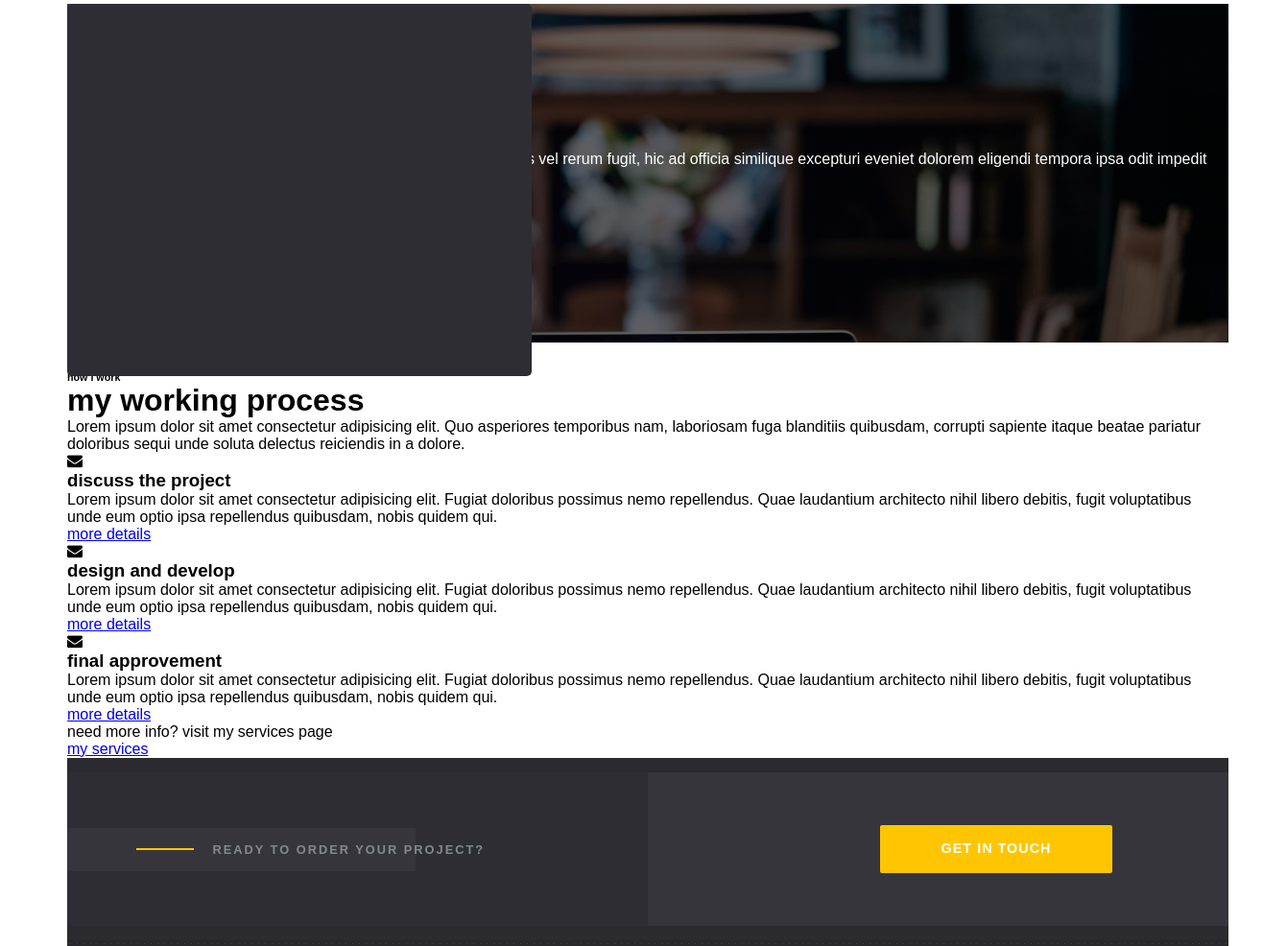
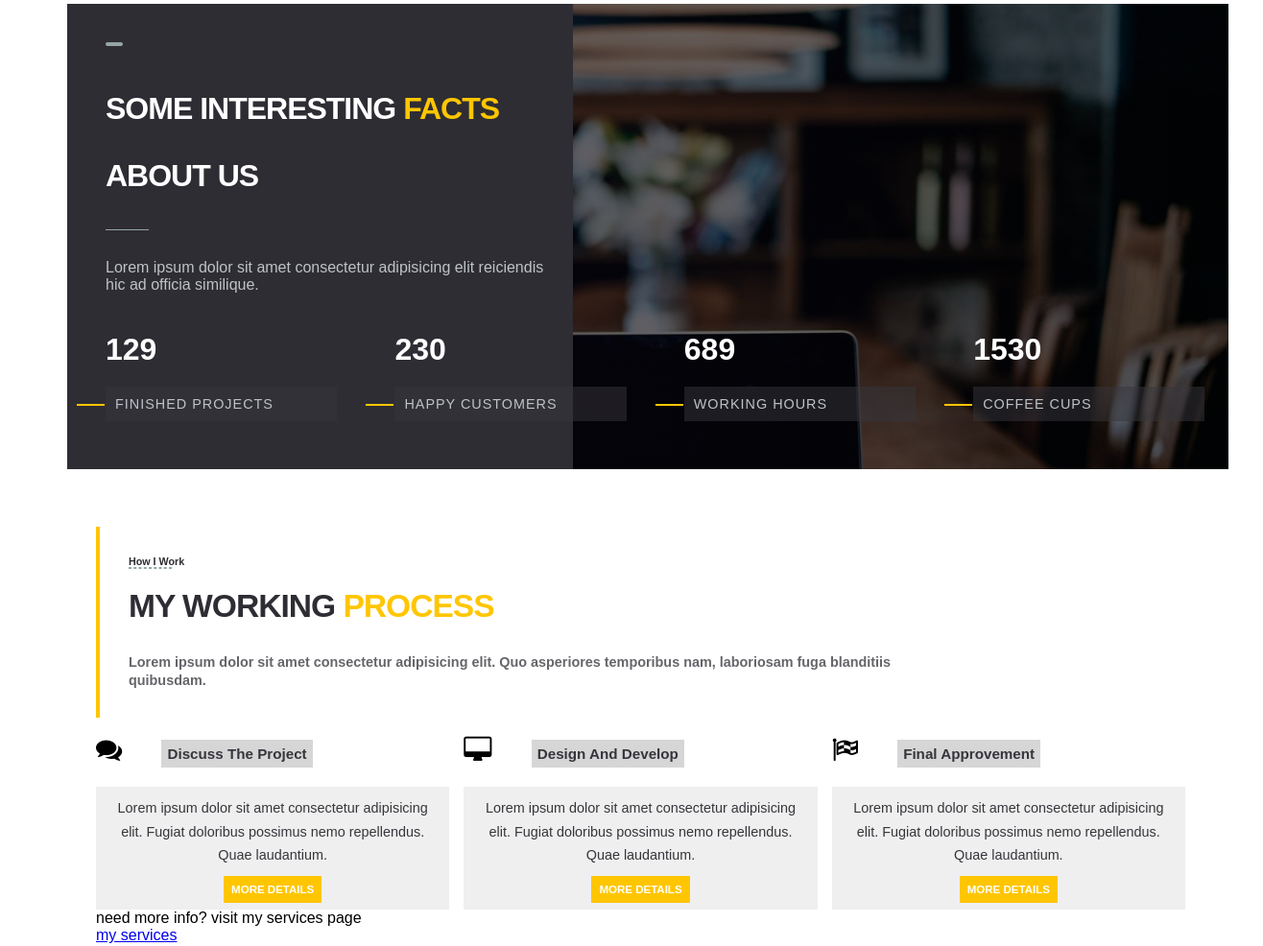
Before and after one commit to moaelkady/PSG-Theme-A-Pug-Sass-and-Gulp-Project, a website: page stage/html/index.pug in a window 1280 px wide. Shown: the part 1462-2448 px from the top of the page at 96% size, 1316 px wide, since content can reach past the window. Drawn offline with nearby package versions, Linux system fonts and the light colour scheme; files that its build step writes are made by us from their sources; files whose address does not match are found by name.

Commit message:
edits to main page

```diff
--- a/stage/css/sass/pages/_home.scss
+++ b/stage/css/sass/pages/_home.scss
@@ -177,7 +177,6 @@
       .section-three {
         margin: 30px 0;
         position: relative;
-        .container {
         min-height: 100%;
         background: linear-gradient(
             90deg,
@@ -189,25 +188,19 @@
         background-attachment: fixed;
         padding: 20px;
         color: $flatWhite;
-          &::before {
-            position: absolute;
-            content: "";
-            display: inline-block;
-            margin: -20px 0 0 -20px;
-            border-radius: 0;
-            width: 40%;
-            height: 110%;
+        .container {
           background-color: $flatDark;
-            border-radius: 5px;
-            margin-bottom: 30px;
-            z-index: 0;
-          }
+          margin: -20px;
+          width: 45%;
+          white-space: nowrap;
+          padding: 40px;
           .head-container {
             h2 {
               text-transform: uppercase;
               font-weight: 900;
-              font-size: 1.6em;
-              letter-spacing: -2px;
+              font-size: 2em;
+              letter-spacing: -1px;
+              line-height: 2.2;
               &::before {
                 content: "";
                 display: block;
@@ -220,27 +213,146 @@
               &::after {
                 content: "";
                 display: block;
-                width: 8%;
+                width: 10%;
                 height: 1px;
                 background-color: $flatGrayAlt;
                 margin: 20px 0;
               }
             }
             p {
+              color: $flatSilver;
+              margin: 30px 0;
             }
           }
           .desc-container {
+            display: flex;
+            width: 270%;
+            padding: 10px 0;
             .element {
+              flex: 1;
               span {
+                font-size: 2em;
+                font-weight: 900;
+                display: block;
+                margin-bottom: 20px;
               }
               p {
+                display: block;
+                background-color: $flatDarkAltLight;
+                color: $flatSilver;
+                width: 80%;
+                padding: 10px;
+                text-transform: uppercase;
+                font-size: 0.9em;
+                letter-spacing: 1px;
+                position: relative;
+                &::before {
+                  position: absolute;
+                  content: "";
+                  display: inline-block;
+                  width: 12%;
+                  height: 2px;
+                  background-color: $primary;
+                  bottom: 16px;
+                  left: -30px;
+                }
               }
             }
           }
         }
       }
       .section-four {
+        padding: 30px;
+        .container {
+          .process-heading {
+            padding: 30px;
+            border-left: 4px solid $primary;
+            width: 80%;
+            margin-bottom: 20px;
+            h6 {
+              margin-bottom: 20px;
+              color: $flatBlack;
+              text-transform: capitalize;
+              &::after {
+                content: "";
+                display: block;
+                width: 5%;
+                border: 1px dashed $flatGrayAlt;
+              }
+            }
+            h1 {
+              text-transform: uppercase;
+              font-weight: 900;
+              margin-bottom: 30px;
+              letter-spacing: -1px;
+              color: $flatDark;
+              font-size: 2.1em;
+            }
+            p {
+              line-height: 1.3;
+              font-size: 0.9em;
+              color: $flatBlackLight;
+              font-weight: 600;
+            }
+          }
+          .process-desc {
+            display: flex;
+            .element {
+              margin-right: 15px;
+              flex: 1;
+
+              i {
+                display: inline-block;
+                margin-right: 10%;
+                font-size: 1.7em;
+              }
+              h3 {
+                display: inline-block;
+                background: $lightBG;
+                color: $flatDarkAlt;
+                font-weight: 600;
+                padding: 6px;
+                text-transform: capitalize;
+                font-size: 0.95em;
+                margin-bottom: 20px;
+              }
+              .box {
+                padding: 10px;
+                line-height: 1.7;
+                background-color: $flatDarkWhite;
+                color: $flatDarkAlt;
+                text-align: center;
+                font-size: 0.9em;
+                p {
+                  margin-bottom: 10px;
+                }
+                a {
+                  text-decoration: none;
+                  cursor: pointer;
+                  color: $flatWhite;
+                  background-color: $primary;
+                  padding: 8px;
+                  text-align: center;
+                  text-transform: uppercase;
+                  font-size: 0.8em;
+                  font-weight: 600;
+                  margin-left: 0;
+                  &:hover {
+                    letter-spacing: 1px;
+                    background-color: $primaryAlt;
                   }
                 }
               }
             }
+          }
+          .process-footer {
+            p {
+            }
+            a {
+            }
+          }
+        }
+      }
+    }
+  }
+}
--- a/stage/css/sass/variables/_colors.scss
+++ b/stage/css/sass/variables/_colors.scss
@@ -16,9 +16,11 @@ $flatBlackLight: #66656a;
 
 $flatWhite: #ffffff;
 $flatWhiteAlt: #ffffff24;
+$flatDarkWhite: #efefef;
 
 $flatDark: #2e2d33;
 $flatDarkAlt: #36353b;
 $flatDarkAltLight: #36353b84;
 
+$lightBG: #36353b33;
 $flatOffwhite: #fdfaf4;
--- a/stage/html/pug/components/home.pug
+++ b/stage/html/pug/components/home.pug
@@ -10,7 +10,6 @@
     .section-two#intro
         .container
             .heading
-
                 .img-container
                     h3 WeDev
                     img(src='src/laptop.jpg',alt='heading img')
@@ -48,7 +47,7 @@
         .container
             .head-container
                 h2 some interesting <span class='primary'>facts</span><br> about us
-                p Lorem ipsum dolor sit amet consectetur adipisicing elit. Reiciendis vel rerum fugit, hic ad officia similique excepturi eveniet dolorem eligendi tempora ipsa odit impedit iusto voluptate. Sit consequuntur error alias.
+                p Lorem ipsum dolor sit amet consectetur adipisicing elit reiciendis<br> hic ad officia similique.
             .desc-container
                 .element
                     span 129
@@ -67,26 +66,26 @@
         .container
             .process-heading
                 h6 how i work
-                h1 my working <span>process</span>
-                p Lorem ipsum dolor sit amet consectetur adipisicing elit. Quo asperiores temporibus nam, laboriosam fuga blanditiis quibusdam, corrupti sapiente itaque beatae pariatur doloribus sequi unde soluta delectus reiciendis in a dolore.
+                h1 my working <span class='primary'>process</span>
+                p Lorem ipsum dolor sit amet consectetur adipisicing elit. Quo asperiores temporibus nam, laboriosam fuga blanditiis quibusdam.
             .process-desc
                 .element
-                    <i class="fa fa-solid fa-envelope"></i>
+                    <i class="fa fa-comments"></i>
                     h3 discuss the project
                     .box
-                        p Lorem ipsum dolor sit amet consectetur adipisicing elit. Fugiat doloribus possimus nemo repellendus. Quae laudantium architecto nihil libero debitis, fugit voluptatibus unde eum optio ipsa repellendus quibusdam, nobis quidem qui.
+                        p Lorem ipsum dolor sit amet consectetur adipisicing elit. Fugiat doloribus possimus nemo repellendus. Quae laudantium.
                         a(href='#') more details
                 .element
-                    <i class="fa fa-solid fa-envelope"></i>
+                    <i class="fa fa-desktop"></i>
                     h3 design and develop
                     .box
-                        p Lorem ipsum dolor sit amet consectetur adipisicing elit. Fugiat doloribus possimus nemo repellendus. Quae laudantium architecto nihil libero debitis, fugit voluptatibus unde eum optio ipsa repellendus quibusdam, nobis quidem qui.
+                        p Lorem ipsum dolor sit amet consectetur adipisicing elit. Fugiat doloribus possimus nemo repellendus. Quae laudantium.
                         a(href='#') more details
                 .element
-                    <i class="fa fa-solid fa-envelope"></i>
+                    <i class="fa fa-flag-checkered"></i>
                     h3 final approvement
                     .box
-                        p Lorem ipsum dolor sit amet consectetur adipisicing elit. Fugiat doloribus possimus nemo repellendus. Quae laudantium architecto nihil libero debitis, fugit voluptatibus unde eum optio ipsa repellendus quibusdam, nobis quidem qui.
+                        p Lorem ipsum dolor sit amet consectetur adipisicing elit. Fugiat doloribus possimus nemo repellendus. Quae laudantium.
                         a(href='#') more details
             .process-footer
                 p need more info? visit my services page
```
Also changed, not shown: dist/css/main.css, dist/index.html, 1 other file. Lines whose indentation alone changed are shown as unchanged.
